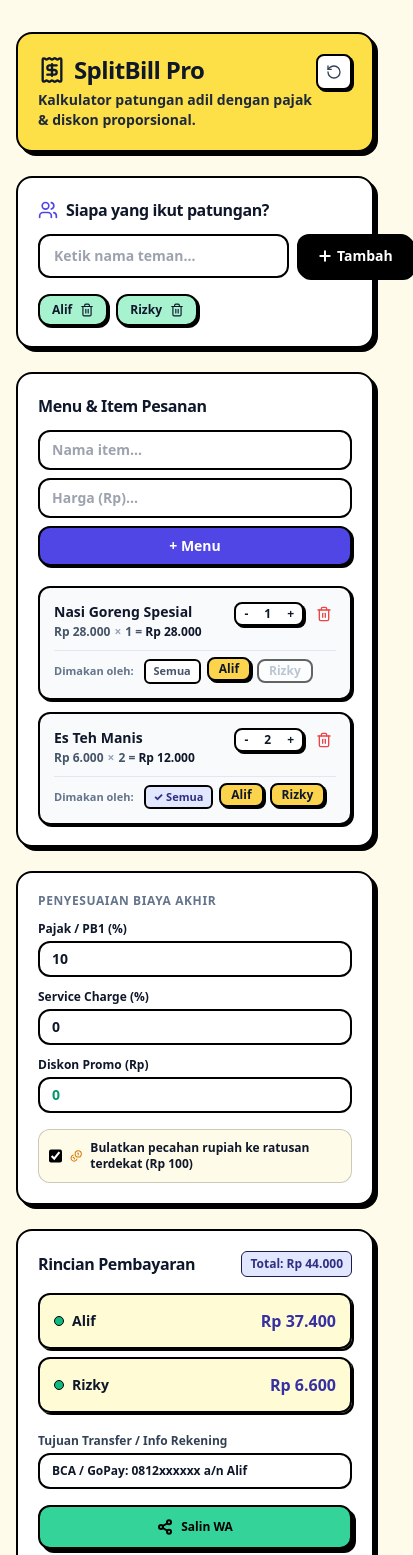
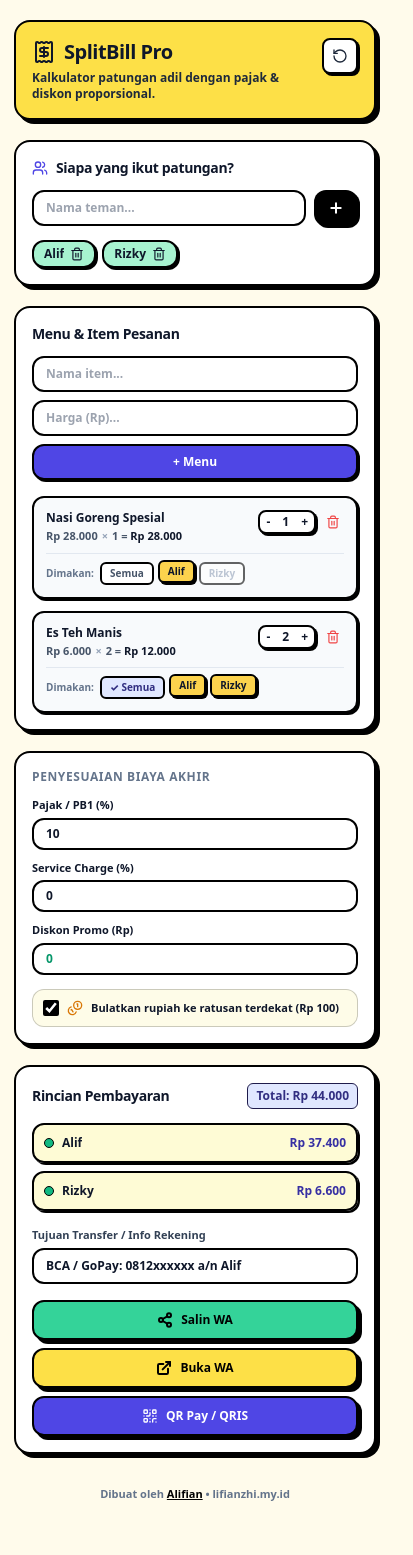
Before and after one commit to Alif-fiansyah/split-bill, a React (Vite) app: page / in a window 390 px wide. Shown: the top 1555 px of the page, 413 px wide, since content can reach past the window. Built offline with nearby package versions, Linux system fonts and the light colour scheme.

Commit message:
fix: responsive layout for mobile and desktop screens

```diff
--- a/src/App.jsx
+++ b/src/App.jsx
@@ -179,55 +179,59 @@ export default function App() {
   };
 
   return (
-    <main className="max-w-2xl mx-auto px-4 py-8 antialiased selection:bg-yellow-300">
-      <header className="bg-yellow-300 border-2 border-black shadow-neo p-5 rounded-2xl mb-6 relative overflow-hidden transition-all">
-        <div className="flex justify-between items-start">
+    <div className="min-h-screen bg-amber-50 text-slate-900 overflow-x-hidden">
+      <main className="max-w-2xl mx-auto px-3.5 sm:px-6 py-5 sm:py-8 antialiased selection:bg-yellow-300">
+
+        {/* Header */}
+        <header className="bg-yellow-300 border-2 border-black shadow-neo p-4 sm:p-5 rounded-2xl mb-5 sm:mb-6">
+          <div className="flex justify-between items-start gap-2">
             <div>
-            <h1 className="text-2xl font-black flex items-center gap-2 tracking-tight">
-              <Receipt className="w-7 h-7" /> SplitBill Pro
+              <h1 className="text-xl sm:text-2xl font-black flex items-center gap-2 tracking-tight">
+                <Receipt className="w-6 h-6 sm:w-7 sm:h-7 shrink-0" /> SplitBill Pro
               </h1>
-            <p className="text-sm font-semibold text-slate-800 mt-1">
+              <p className="text-xs sm:text-sm font-semibold text-slate-800 mt-1">
                 Kalkulator patungan adil dengan pajak & diskon proporsional.
               </p>
             </div>
             <button
               onClick={handleResetData}
               title="Reset data"
-            className="p-2 bg-white border-2 border-black rounded-lg shadow-neo-sm hover:translate-x-0.5 hover:translate-y-0.5 active:translate-x-1 active:translate-y-1 transition text-slate-700"
+              className="p-2 bg-white border-2 border-black rounded-lg shadow-neo-sm hover:translate-x-0.5 hover:translate-y-0.5 active:translate-x-1 active:translate-y-1 transition shrink-0"
             >
-            <RotateCcw className="w-4 h-4" />
+              <RotateCcw className="w-4 h-4 text-slate-800" />
             </button>
           </div>
         </header>
 
         {/* Bagian 1: Peserta */}
-      <section className="bg-white border-2 border-black shadow-neo p-5 rounded-2xl mb-6 transition-all">
-        <h2 className="text-base font-black flex items-center gap-2 mb-3 tracking-tight">
-          <Users className="w-5 h-5 text-indigo-600" /> Siapa yang ikut patungan?
+        <section className="bg-white border-2 border-black shadow-neo p-4 sm:p-5 rounded-2xl mb-5 sm:mb-6">
+          <h2 className="text-sm sm:text-base font-black flex items-center gap-2 mb-3 tracking-tight">
+            <Users className="w-4 h-4 sm:w-5 sm:h-5 text-indigo-600 shrink-0" /> Siapa yang ikut patungan?
           </h2>
-        <form onSubmit={handleAddMember} className="flex gap-2 mb-4">
+          <form onSubmit={handleAddMember} className="flex gap-2 mb-3.5">
             <input
               type="text"
-            placeholder="Ketik nama teman..."
+              placeholder="Nama teman..."
               value={newMember}
               onChange={(e) => setNewMember(e.target.value)}
-            className="flex-1 border-2 border-black px-3.5 py-2.5 rounded-xl text-sm font-semibold focus:outline-none focus:ring-2 focus:ring-yellow-400"
+              className="flex-1 min-w-0 border-2 border-black px-3 py-2 rounded-xl text-xs sm:text-sm font-semibold focus:outline-none focus:ring-2 focus:ring-yellow-400"
             />
             <button
               type="submit"
-            className="bg-black text-white px-5 py-2.5 rounded-xl font-black text-sm shadow-neo-sm hover:bg-slate-800 active:translate-x-0.5 active:translate-y-0.5 transition flex items-center gap-1"
+              className="bg-black text-white px-3.5 sm:px-5 py-2 rounded-xl font-black text-xs sm:text-sm shadow-neo-sm hover:bg-slate-800 active:translate-x-0.5 active:translate-y-0.5 transition flex items-center gap-1 shrink-0"
             >
-            <Plus className="w-4 h-4 stroke-[3]" /> Tambah
+              <Plus className="w-4 h-4 stroke-[3]" />
+              <span className="hidden xs:inline">Tambah</span>
             </button>
           </form>
 
-        <div className="flex flex-wrap gap-2 min-h-8">
+          <div className="flex flex-wrap gap-1.5 sm:gap-2">
             {members.map((name) => (
               <span
                 key={name}
-              className="inline-flex items-center gap-2 bg-emerald-200 border-2 border-black px-3 py-1.5 rounded-xl text-xs font-black shadow-neo-sm"
+                className="inline-flex items-center gap-1.5 bg-emerald-200 border-2 border-black px-2.5 sm:px-3 py-1 rounded-xl text-xs font-black shadow-neo-sm"
               >
-              {name}
+                <span className="max-w-[120px] truncate">{name}</span>
                 <button
                   type="button"
                   onClick={() => handleRemoveMember(name)}
@@ -237,31 +241,34 @@ export default function App() {
                 </button>
               </span>
             ))}
+            {members.length === 0 && (
+              <p className="text-xs text-slate-400 font-bold italic py-1">Tambahkan minimal 1 nama di atas.</p>
+            )}
           </div>
         </section>
 
         {/* Bagian 2: Daftar Item */}
-      <section className="bg-white border-2 border-black shadow-neo p-5 rounded-2xl mb-6">
-        <h2 className="text-base font-black mb-3 tracking-tight">Menu & Item Pesanan</h2>
+        <section className="bg-white border-2 border-black shadow-neo p-4 sm:p-5 rounded-2xl mb-5 sm:mb-6">
+          <h2 className="text-sm sm:text-base font-black mb-3 tracking-tight">Menu & Item Pesanan</h2>
 
-        <form onSubmit={handleAddItem} className="grid grid-cols-1 sm:grid-cols-12 gap-2 mb-5">
+          <form onSubmit={handleAddItem} className="flex flex-col sm:grid sm:grid-cols-12 gap-2 mb-4">
             <input
               type="text"
               placeholder="Nama item..."
               value={itemName}
               onChange={(e) => setItemName(e.target.value)}
-            className="sm:col-span-5 border-2 border-black px-3 py-2 rounded-xl text-sm font-semibold focus:outline-none focus:ring-2 focus:ring-yellow-400"
+              className="sm:col-span-5 border-2 border-black px-3 py-2 rounded-xl text-xs sm:text-sm font-semibold focus:outline-none focus:ring-2 focus:ring-yellow-400"
             />
             <input
               type="number"
               placeholder="Harga (Rp)..."
               value={itemPrice}
               onChange={(e) => setItemPrice(e.target.value)}
-            className="sm:col-span-4 border-2 border-black px-3 py-2 rounded-xl text-sm font-semibold focus:outline-none focus:ring-2 focus:ring-yellow-400"
+              className="sm:col-span-4 border-2 border-black px-3 py-2 rounded-xl text-xs sm:text-sm font-semibold focus:outline-none focus:ring-2 focus:ring-yellow-400"
             />
             <button
               type="submit"
-            className="sm:col-span-3 bg-indigo-600 text-white font-black py-2 rounded-xl text-sm border-2 border-black shadow-neo-sm hover:bg-indigo-700 active:translate-x-0.5 active:translate-y-0.5 transition"
+              className="sm:col-span-3 bg-indigo-600 text-white font-black py-2 rounded-xl text-xs sm:text-sm border-2 border-black shadow-neo-sm hover:bg-indigo-700 active:translate-x-0.5 active:translate-y-0.5 transition"
             >
               + Menu
             </button>
@@ -273,32 +280,32 @@ export default function App() {
               return (
                 <div
                   key={item.id}
-                className="border-2 border-black p-3.5 rounded-xl bg-slate-50 shadow-neo-sm hover:bg-amber-50/40 transition"
+                  className="border-2 border-black p-3 sm:p-3.5 rounded-xl bg-slate-50 shadow-neo-sm"
                 >
-                <div className="flex justify-between items-start mb-2.5">
-                  <div>
-                    <h4 className="font-black text-sm text-slate-900">{item.name}</h4>
-                    <p className="text-xs text-slate-600 font-bold mt-0.5">
+                  <div className="flex justify-between items-start gap-2 mb-2">
+                    <div className="min-w-0 flex-1">
+                      <h4 className="font-black text-xs sm:text-sm text-slate-900 truncate">{item.name}</h4>
+                      <p className="text-[11px] sm:text-xs text-slate-600 font-bold mt-0.5">
                         Rp {item.price.toLocaleString('id-ID')}
                         <span className="text-slate-400 mx-1">×</span>
                         {item.quantity} = <strong className="text-slate-900">Rp {(item.price * item.quantity).toLocaleString('id-ID')}</strong>
                       </p>
                     </div>
 
-                  <div className="flex items-center gap-2">
-                    <div className="flex items-center border-2 border-black rounded-lg bg-white overflow-hidden shadow-neo-sm">
+                    <div className="flex items-center gap-1.5 shrink-0">
+                      <div className="flex items-center border-2 border-black rounded-lg bg-white shadow-neo-sm">
                         <button
                           type="button"
                           onClick={() => handleUpdateQty(item.id, -1)}
-                        className="px-2 py-0.5 text-xs font-black hover:bg-slate-100 active:bg-slate-200"
+                          className="px-1.5 sm:px-2 py-0.5 text-xs font-black hover:bg-slate-100"
                         >
                           -
                         </button>
-                      <span className="px-2 text-xs font-black">{item.quantity}</span>
+                        <span className="px-1.5 sm:px-2 text-xs font-black">{item.quantity}</span>
                         <button
                           type="button"
                           onClick={() => handleUpdateQty(item.id, 1)}
-                        className="px-2 py-0.5 text-xs font-black hover:bg-slate-100 active:bg-slate-200"
+                          className="px-1.5 sm:px-2 py-0.5 text-xs font-black hover:bg-slate-100"
                         >
                           +
                         </button>
@@ -308,17 +315,17 @@ export default function App() {
                         onClick={() => handleRemoveItem(item.id)}
                         className="text-red-500 hover:text-red-700 p-1 active:scale-90 transition"
                       >
-                      <Trash2 className="w-4 h-4" />
+                        <Trash2 className="w-3.5 h-3.5" />
                       </button>
                     </div>
                   </div>
 
-                <div className="pt-2 border-t border-slate-200 flex flex-wrap gap-1.5 items-center">
-                  <span className="text-[11px] font-bold text-slate-500 mr-1">Dimakan oleh:</span>
+                  <div className="pt-2 border-t border-slate-200 flex flex-wrap gap-1 items-center">
+                    <span className="text-[10px] sm:text-[11px] font-bold text-slate-500 mr-0.5">Dimakan:</span>
                     <button
                       type="button"
                       onClick={() => handleSelectAllMembers(item.id)}
-                    className={`text-[11px] px-2 py-0.5 rounded-md border-2 border-black font-extrabold transition ${
+                      className={`text-[10px] sm:text-[11px] px-2 py-0.5 rounded-md border-2 border-black font-extrabold transition ${
                         allSelected ? 'bg-indigo-100 text-indigo-900' : 'bg-white text-slate-600'
                       }`}
                     >
@@ -332,7 +339,7 @@ export default function App() {
                           key={m}
                           type="button"
                           onClick={() => handleToggleMember(item.id, m)}
-                        className={`text-xs px-2.5 py-0.5 rounded-lg border-2 border-black font-black transition-all ${
+                          className={`text-[10px] sm:text-xs px-2 py-0.5 rounded-md border-2 border-black font-black transition-all ${
                             isChecked
                               ? 'bg-amber-300 shadow-neo-sm -translate-y-0.5'
                               : 'bg-white text-slate-400 opacity-60 hover:opacity-100'
@@ -349,70 +356,71 @@ export default function App() {
           </div>
         </section>
 
-      {/* Bagian 3: Pajak, Servis & Pembulatan */}
-      <section className="bg-white border-2 border-black shadow-neo p-5 rounded-2xl mb-6">
+        {/* Bagian 3: Pajak, Servis & Diskon */}
+        <section className="bg-white border-2 border-black shadow-neo p-4 sm:p-5 rounded-2xl mb-5 sm:mb-6">
           <h3 className="text-xs font-black uppercase tracking-wider text-slate-500 mb-3">Penyesuaian Biaya Akhir</h3>
-        <div className="grid grid-cols-1 sm:grid-cols-3 gap-3 mb-4">
+          <div className="grid grid-cols-1 sm:grid-cols-3 gap-2.5 sm:gap-3 mb-3.5">
             <div>
-            <label className="text-xs font-bold block mb-1">Pajak / PB1 (%)</label>
+              <label className="text-[11px] sm:text-xs font-bold block mb-1">Pajak / PB1 (%)</label>
               <input
                 type="number"
                 value={taxPercent}
                 onChange={(e) => setTaxPercent(e.target.value)}
-              className="w-full border-2 border-black px-3 py-1.5 rounded-xl text-sm font-bold focus:outline-none"
+                className="w-full border-2 border-black px-3 py-1.5 rounded-xl text-xs sm:text-sm font-bold focus:outline-none"
               />
             </div>
             <div>
-            <label className="text-xs font-bold block mb-1">Service Charge (%)</label>
+              <label className="text-[11px] sm:text-xs font-bold block mb-1">Service Charge (%)</label>
               <input
                 type="number"
                 value={servicePercent}
                 onChange={(e) => setServicePercent(e.target.value)}
-              className="w-full border-2 border-black px-3 py-1.5 rounded-xl text-sm font-bold focus:outline-none"
+                className="w-full border-2 border-black px-3 py-1.5 rounded-xl text-xs sm:text-sm font-bold focus:outline-none"
               />
             </div>
             <div>
-            <label className="text-xs font-bold block mb-1">Diskon Promo (Rp)</label>
+              <label className="text-[11px] sm:text-xs font-bold block mb-1">Diskon Promo (Rp)</label>
               <input
                 type="number"
                 value={discountAmount}
                 onChange={(e) => setDiscountAmount(e.target.value)}
-              className="w-full border-2 border-black px-3 py-1.5 rounded-xl text-sm font-bold focus:outline-none text-emerald-600"
+                className="w-full border-2 border-black px-3 py-1.5 rounded-xl text-xs sm:text-sm font-bold focus:outline-none text-emerald-600"
               />
             </div>
           </div>
 
-        <label className="flex items-center gap-2 text-xs font-bold cursor-pointer select-none bg-yellow-50 p-2.5 rounded-xl border border-black/20">
+          <label className="flex items-center gap-2 text-[11px] sm:text-xs font-bold cursor-pointer select-none bg-yellow-50 p-2.5 rounded-xl border border-black/20">
             <input
               type="checkbox"
               checked={roundUp}
               onChange={(e) => setRoundUp(e.target.checked)}
-            className="w-4 h-4 accent-black rounded cursor-pointer"
+              className="w-4 h-4 accent-black rounded cursor-pointer shrink-0"
             />
-          <Coins className="w-4 h-4 text-amber-600" /> Bulatkan pecahan rupiah ke ratusan terdekat (Rp 100)
+            <Coins className="w-4 h-4 text-amber-600 shrink-0" />
+            <span>Bulatkan rupiah ke ratusan terdekat (Rp 100)</span>
           </label>
         </section>
 
-      {/* Bagian 4: Hasil Rincian Pembayaran & QR Pay */}
-      <section className="bg-white border-2 border-black shadow-neo p-5 rounded-2xl mb-6">
-        <div className="flex justify-between items-center mb-4">
-          <h2 className="text-base font-black tracking-tight">Rincian Pembayaran</h2>
-          <span className="text-xs font-black bg-indigo-100 text-indigo-900 border border-indigo-950 px-2 py-1 rounded-md">
+        {/* Bagian 4: Hasil & Tombol Aksi */}
+        <section className="bg-white border-2 border-black shadow-neo p-4 sm:p-5 rounded-2xl mb-6">
+          <div className="flex justify-between items-center gap-2 mb-3.5">
+            <h2 className="text-sm sm:text-base font-black tracking-tight">Rincian Pembayaran</h2>
+            <span className="text-xs font-black bg-indigo-100 text-indigo-900 border border-indigo-950 px-2 py-1 rounded-md shrink-0">
               Total: Rp {Math.round(totalBill).toLocaleString('id-ID')}
             </span>
           </div>
 
-        <div className="space-y-2 mb-5">
+          <div className="space-y-2 mb-4">
             {members.map((m) => (
               <div
                 key={m}
-              className="flex justify-between items-center bg-yellow-100/70 border-2 border-black p-3.5 rounded-xl shadow-neo-sm hover:-translate-y-0.5 transition"
+                className="flex justify-between items-center bg-yellow-100/70 border-2 border-black p-2.5 sm:p-3.5 rounded-xl shadow-neo-sm"
               >
-              <div className="flex items-center gap-2">
-                <span className="w-2.5 h-2.5 rounded-full bg-emerald-500 border border-black"></span>
-                <span className="font-black text-sm">{m}</span>
+                <div className="flex items-center gap-2 min-w-0">
+                  <span className="w-2.5 h-2.5 rounded-full bg-emerald-500 border border-black shrink-0"></span>
+                  <span className="font-black text-xs sm:text-sm truncate">{m}</span>
                 </div>
-              <span className="font-black text-base text-indigo-800">
+                <span className="font-black text-xs sm:text-base text-indigo-800 shrink-0 ml-2">
                   Rp {(memberTotals[m] || 0).toLocaleString('id-ID')}
                 </span>
               </div>
@@ -420,7 +428,7 @@ export default function App() {
           </div>
 
           <div className="mb-4">
-          <label className="text-xs font-bold block mb-1 text-slate-700">Tujuan Transfer / Info Rekening</label>
+            <label className="text-[11px] sm:text-xs font-bold block mb-1 text-slate-700">Tujuan Transfer / Info Rekening</label>
             <input
               type="text"
               value={paymentInfo}
@@ -430,11 +438,10 @@ export default function App() {
             />
           </div>
 
-        {/* Action Buttons */}
           <div className="grid grid-cols-1 sm:grid-cols-3 gap-2">
             <button
               onClick={handleCopyWhatsApp}
-            className="bg-emerald-400 hover:bg-emerald-500 text-black border-2 border-black font-black py-3 rounded-xl shadow-neo active:translate-x-0.5 active:translate-y-0.5 flex items-center justify-center gap-2 transition text-xs sm:text-sm"
+              className="w-full bg-emerald-400 hover:bg-emerald-500 text-black border-2 border-black font-black py-2.5 sm:py-3 rounded-xl shadow-neo active:translate-x-0.5 active:translate-y-0.5 flex items-center justify-center gap-2 transition text-xs sm:text-sm"
             >
               {copied ? <Check className="w-4 h-4 stroke-[3]" /> : <Share2 className="w-4 h-4 stroke-[3]" />}
               {copied ? 'Tersalin!' : 'Salin WA'}
@@ -442,62 +449,61 @@ export default function App() {
 
             <button
               onClick={handleOpenWhatsApp}
-            className="bg-yellow-300 hover:bg-yellow-400 text-black border-2 border-black font-black py-3 rounded-xl shadow-neo active:translate-x-0.5 active:translate-y-0.5 flex items-center justify-center gap-2 transition text-xs sm:text-sm"
+              className="w-full bg-yellow-300 hover:bg-yellow-400 text-black border-2 border-black font-black py-2.5 sm:py-3 rounded-xl shadow-neo active:translate-x-0.5 active:translate-y-0.5 flex items-center justify-center gap-2 transition text-xs sm:text-sm"
             >
               <ExternalLink className="w-4 h-4 stroke-[3]" /> Buka WA
             </button>
 
             <button
               onClick={() => setShowQrModal(true)}
-            className="bg-indigo-600 hover:bg-indigo-700 text-white border-2 border-black font-black py-3 rounded-xl shadow-neo active:translate-x-0.5 active:translate-y-0.5 flex items-center justify-center gap-2 transition text-xs sm:text-sm"
+              className="w-full bg-indigo-600 hover:bg-indigo-700 text-white border-2 border-black font-black py-2.5 sm:py-3 rounded-xl shadow-neo active:translate-x-0.5 active:translate-y-0.5 flex items-center justify-center gap-2 transition text-xs sm:text-sm"
             >
               <QrCode className="w-4 h-4" /> QR Pay / QRIS
             </button>
           </div>
         </section>
 
-      {/* Modal QR Code */}
+        {/* Modal QRIS Mobile-Friendly */}
         {showQrModal && (
-        <div className="fixed inset-0 bg-black/60 backdrop-blur-sm z-50 flex items-center justify-center p-4 animate-in fade-in duration-150">
-          <div className="bg-white border-3 border-black shadow-neo-lg rounded-2xl p-6 max-w-sm w-full relative">
+          <div className="fixed inset-0 bg-black/60 backdrop-blur-sm z-50 flex items-center justify-center p-3.5 sm:p-4">
+            <div className="bg-white border-3 border-black shadow-neo rounded-2xl p-4 sm:p-6 max-w-sm w-full relative">
               <button
                 onClick={() => setShowQrModal(false)}
-              className="absolute top-4 right-4 p-1.5 border-2 border-black rounded-lg hover:bg-red-100 transition"
+                className="absolute top-3 right-3 sm:top-4 sm:right-4 p-1.5 border-2 border-black rounded-lg hover:bg-red-100 transition"
               >
                 <X className="w-4 h-4" />
               </button>
-            <h3 className="font-black text-lg mb-1 flex items-center gap-2">
+              <h3 className="font-black text-base sm:text-lg mb-1 flex items-center gap-2">
                 <QrCode className="w-5 h-5" /> Scan untuk Bayar
               </h3>
-            <p className="text-xs text-slate-500 font-semibold mb-4">
-              Arahkan kamera e-wallet atau banking ke kode QR di bawah:
+              <p className="text-[11px] sm:text-xs text-slate-500 font-semibold mb-3">
+                Arahkan aplikasi e-wallet atau mobile banking ke kode QR ini:
               </p>
 
-            {/* Kotak QR Code */}
-            <div className="bg-amber-100/60 border-2 border-black p-4 rounded-xl flex items-center justify-center mb-4">
+              <div className="bg-amber-100/60 border-2 border-black p-3 rounded-xl flex items-center justify-center mb-3">
                 <QRCodeSVG
                   value={qrValue}
-                size={180}
+                  size={160}
                   level="H"
                   includeMargin={true}
                 />
               </div>
 
               <div className="mb-2">
-              <label className="text-[11px] font-black uppercase text-slate-500 block mb-1">
-                Data QR (Nomor HP GoPay / DANA / Raw QRIS string):
+                <label className="text-[10px] font-black uppercase text-slate-500 block mb-1">
+                  Data QR / Nomor HP / String QRIS:
                 </label>
                 <input
                   type="text"
                   value={qrValue}
                   onChange={(e) => setQrValue(e.target.value)}
-                className="w-full border-2 border-black px-3 py-1.5 rounded-lg text-xs font-bold"
-                placeholder="081234567890 atau link QRIS"
+                  className="w-full border-2 border-black px-2.5 py-1.5 rounded-lg text-xs font-bold"
+                  placeholder="081234567890"
                 />
               </div>
               <button
                 onClick={() => setShowQrModal(false)}
-              className="w-full mt-3 bg-black text-white font-black py-2 rounded-xl text-xs"
+                className="w-full mt-2 bg-black text-white font-black py-2 rounded-xl text-xs"
               >
                 Tutup
               </button>
@@ -505,9 +511,10 @@ export default function App() {
           </div>
         )}
 
-      <footer className="text-center text-xs font-bold text-slate-500 pt-2">
+        <footer className="text-center text-[11px] sm:text-xs font-bold text-slate-500 pt-2 pb-4">
           Dibuat oleh <a href="https://lifianzhi.my.id" target="_blank" rel="noreferrer" className="underline text-black">Alifian</a> • lifianzhi.my.id
         </footer>
       </main>
+    </div>
   );
 }
```
Lines whose indentation alone changed are shown as unchanged.
